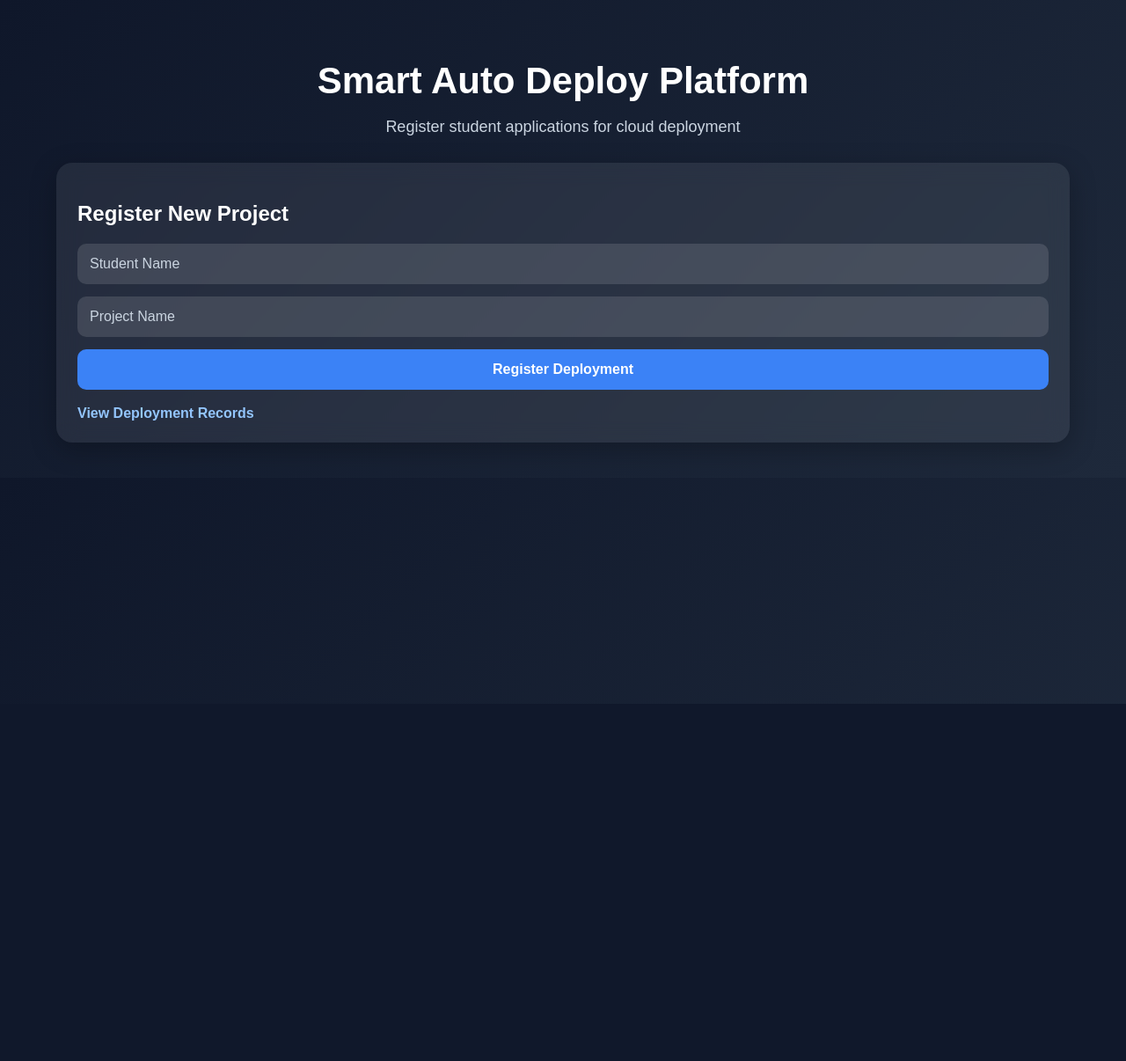
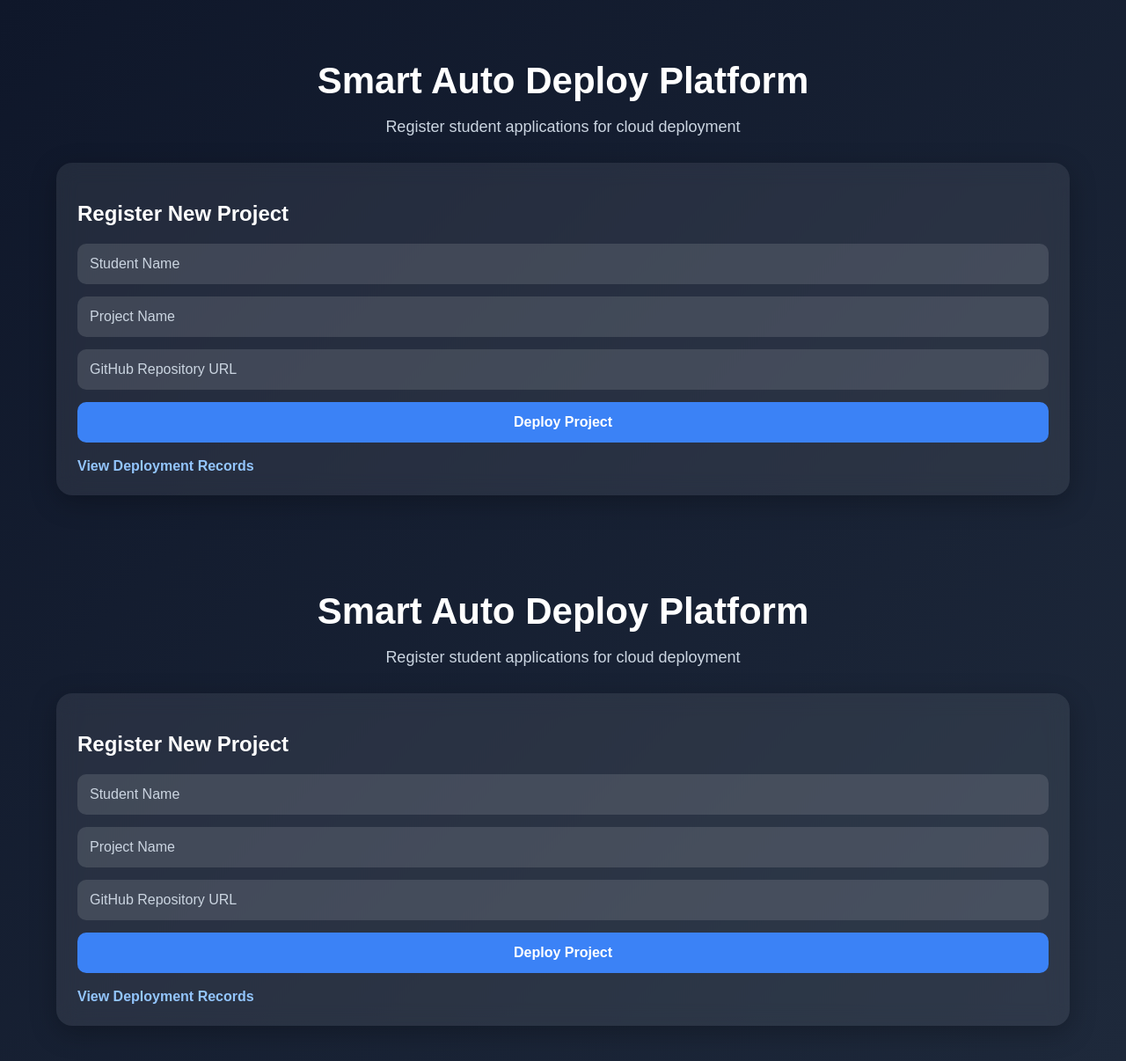
Before and after one commit to ek-coder/smart-auto-deploy-platform, a Flask app: page / in a window 1280 px wide. Shown: the whole page at 88% size. Before the commit the page ends 800 px from the top, so only its background shows below. Run offline with Flask 3, Linux system fonts and the light colour scheme.

Commit message:
Added GitHub repo deployment API

```diff
--- a/app.py
+++ b/app.py
@@ -1,4 +1,4 @@
-from flask import Flask, render_template, request, redirect, url_for
+from flask import Flask, render_template, request, redirect, url_for, jsonify
 from utils.db import init_db, add_deployment, get_all_deployments
 from utils.port_manager import get_next_available_port
 import shutil
@@ -8,10 +8,8 @@ from pathlib import Path
 
 app = Flask(__name__)
 
-# Initialize database
 init_db()
 
-# Base paths inside dashboard container
 BASE_DIR = Path("/app")
 DEPLOYMENTS_DIR = BASE_DIR / "deployments"
 NGINX_ROUTES_DIR = Path("/nginx-routes")
@@ -22,104 +20,6 @@ def sanitize_name(name: str) -> str:
     name = re.sub(r"[^a-z0-9]+", "-", name)
     name = re.sub(r"-+", "-", name).strip("-")
     return name or "project"
-
-
-def create_project_files(project_dir: Path, project_name: str, student_name: str) -> None:
-    templates_dir = project_dir / "templates"
-    static_dir = project_dir / "static"
-
-    templates_dir.mkdir(parents=True, exist_ok=True)
-    static_dir.mkdir(parents=True, exist_ok=True)
-
-    app_py = f"""from flask import Flask, render_template
-
-app = Flask(__name__)
-
-@app.route("/")
-def home():
-    return render_template("index.html")
-
-@app.route("/health")
-def health():
-    return {{"status": "ok", "project": "{project_name}"}}
-
-if __name__ == "__main__":
-    app.run(host="0.0.0.0", port=8000)
-"""
-
-    requirements_txt = """Flask
-gunicorn
-"""
-
-    dockerfile = """FROM python:3.10-slim
-
-WORKDIR /app
-
-COPY requirements.txt .
-RUN pip install --no-cache-dir -r requirements.txt
-
-COPY . .
-
-EXPOSE 8000
-
-CMD ["python", "app.py"]
-"""
-
-    index_html = f"""<!DOCTYPE html>
-<html lang="en">
-<head>
-    <meta charset="UTF-8">
-    <meta name="viewport" content="width=device-width, initial-scale=1.0">
-    <title>{project_name}</title>
-    <link rel="stylesheet" href="{{{{ url_for('static', filename='style.css') }}}}">
-</head>
-<body>
-    <div class="page">
-        <div class="card">
-            <h1>{project_name}</h1>
-            <p>Deployed automatically by Smart Auto Deploy Platform</p>
-            <p><strong>Student:</strong> {student_name}</p>
-            <p><strong>Status:</strong> Running</p>
-        </div>
-    </div>
-</body>
-</html>
-"""
-
-    style_css = """body {
-    margin: 0;
-    font-family: Arial, sans-serif;
-    background: linear-gradient(135deg, #0f172a, #1e293b);
-    color: white;
-}
-
-.page {
-    min-height: 100vh;
-    display: flex;
-    justify-content: center;
-    align-items: center;
-}
-
-.card {
-    width: 500px;
-    background: rgba(255, 255, 255, 0.08);
-    backdrop-filter: blur(12px);
-    border-radius: 18px;
-    padding: 30px;
-    text-align: center;
-    box-shadow: 0 8px 30px rgba(0,0,0,0.25);
-}
-
-h1 {
-    margin-bottom: 14px;
-}
-"""
-
-    (project_dir / "app.py").write_text(app_py, encoding="utf-8")
-    (project_dir / "requirements.txt").write_text(requirements_txt, encoding="utf-8")
-    (project_dir / "Dockerfile").write_text(dockerfile, encoding="utf-8")
-    (templates_dir / "index.html").write_text(index_html, encoding="utf-8")
-    (static_dir / "style.css").write_text(style_css, encoding="utf-8")
 
 
 def create_nginx_route(project_name: str, assigned_port: int) -> None:
@@ -137,8 +37,65 @@ location /apps/{project_name}/ {{
     route_file.write_text(config, encoding="utf-8")
 
 
-def run_command(command: list[str]) -> subprocess.CompletedProcess:
-    return subprocess.run(command, capture_output=True, text=True)
+def run_command(command, cwd=None):
+    return subprocess.run(command, capture_output=True, text=True, cwd=cwd)
+
+
+def deploy_project(student_name: str, project_name_raw: str, repo_url: str):
+    project_name = sanitize_name(project_name_raw)
+    assigned_port = get_next_available_port(start_port=8100)
+    route_path = f"/apps/{project_name}"
+    container_name = f"{project_name}-container"
+    image_name = f"{project_name}-image"
+    project_dir = DEPLOYMENTS_DIR / project_name
+
+    if project_dir.exists():
+        shutil.rmtree(project_dir)
+
+    # Clone repo
+    clone_result = run_command(["git", "clone", repo_url, str(project_dir)])
+    if clone_result.returncode != 0:
+        return False, f"Git clone failed:\n{clone_result.stderr}"
+
+    # Remove old container if exists
+    run_command(["docker", "rm", "-f", container_name])
+
+    # Remove old image if exists
+    run_command(["docker", "rmi", "-f", image_name])
+
+    # Build image
+    build_result = run_command(["docker", "build", "-t", image_name, "."], cwd=str(project_dir))
+    if build_result.returncode != 0:
+        return False, f"Build failed:\n{build_result.stderr}"
+
+    # Run container
+    run_result = run_command([
+        "docker", "run", "-d",
+        "-p", f"{assigned_port}:8000",
+        "--name", container_name,
+        image_name
+    ])
+    if run_result.returncode != 0:
+        return False, f"Container run failed:\n{run_result.stderr}"
+
+    # Write nginx route
+    create_nginx_route(project_name, assigned_port)
+
+    add_deployment(
+        student_name=student_name,
+        project_name=project_name,
+        assigned_port=assigned_port,
+        route_path=route_path,
+        container_name=container_name,
+        status="Running"
+    )
+
+    return True, {
+        "project_name": project_name,
+        "assigned_port": assigned_port,
+        "route_path": route_path,
+        "container_name": container_name
+    }
 
 
 @app.route("/")
@@ -149,66 +106,47 @@ def home():
 @app.route("/deploy", methods=["POST"])
 def deploy():
     student_name = request.form.get("student_name", "").strip()
-    project_name_raw = request.form.get("project_name", "").strip()
+    project_name = request.form.get("project_name", "").strip()
+    repo_url = request.form.get("repo_url", "").strip()
 
-    if not student_name or not project_name_raw:
+    if not student_name or not project_name or not repo_url:
         return "Missing required fields", 400
 
-    project_name = sanitize_name(project_name_raw)
-    assigned_port = get_next_available_port(start_port=8100)
-    route_path = f"/apps/{project_name}"
-    container_name = f"{project_name}-container"
-    image_name = f"{project_name}-image"
-    project_dir = DEPLOYMENTS_DIR / project_name
+    success, result = deploy_project(student_name, project_name, repo_url)
 
-    try:
-        # Fresh project directory
-        if project_dir.exists():
-            shutil.rmtree(project_dir)
-        project_dir.mkdir(parents=True, exist_ok=True)
+    if not success:
+        return f"<pre>{result}</pre>", 500
 
-        # Create project files
-        create_project_files(project_dir, project_name_raw, student_name)
+    return redirect(url_for("deployments"))
 
-        # Remove old container if it exists
-        run_command(["docker", "rm", "-f", container_name])
 
-        # Build image
-        build_result = run_command([
-            "docker", "build", "-t", image_name, str(project_dir)
-        ])
+@app.route("/api/deploy", methods=["POST"])
+def api_deploy():
+    data = request.get_json(silent=True) or {}
 
-        if build_result.returncode != 0:
-            return f"Build failed:<br><pre>{build_result.stderr}</pre>", 500
+    student_name = str(data.get("student_name", "")).strip()
+    project_name = str(data.get("project_name", "")).strip()
+    repo_url = str(data.get("repo_url", "")).strip()
 
-        # Run container
-        run_result = run_command([
-            "docker", "run", "-d",
-            "-p", f"{assigned_port}:8000",
-            "--name", container_name,
-            image_name
-        ])
+    if not student_name or not project_name or not repo_url:
+        return jsonify({
+            "success": False,
+            "message": "student_name, project_name, and repo_url are required"
+        }), 400
 
-        if run_result.returncode != 0:
-            return f"Container run failed:<br><pre>{run_result.stderr}</pre>", 500
+    success, result = deploy_project(student_name, project_name, repo_url)
 
-        # Generate nginx route file
-        create_nginx_route(project_name, assigned_port)
+    if not success:
+        return jsonify({
+            "success": False,
+            "message": result
+        }), 500
 
-        # Save deployment record
-        add_deployment(
-            student_name=student_name,
-            project_name=project_name,
-            assigned_port=assigned_port,
-            route_path=route_path,
-            container_name=container_name,
-            status="Running"
-        )
-
-        return redirect(url_for("deployments"))
-
-    except Exception as e:
-        return f"Deployment error: {str(e)}", 500
+    return jsonify({
+        "success": True,
+        "message": "Deployment successful",
+        "data": result
+    }), 200
 
 
 @app.route("/deployments")
--- a/templates/index.html
+++ b/templates/index.html
@@ -18,7 +18,35 @@
             <form action="/deploy" method="POST" class="deploy-form">
                 <input type="text" name="student_name" placeholder="Student Name" required>
                 <input type="text" name="project_name" placeholder="Project Name" required>
-                <button type="submit">Register Deployment</button>
+                <input type="text" name="repo_url" placeholder="GitHub Repository URL" required>
+                <button type="submit">Deploy Project</button>
+            </form>
+            <a href="/deployments" class="view-link">View Deployment Records</a>
+        </div>
+    </div>
+</body>
+</html><!DOCTYPE html>
+<html lang="en">
+<head>
+    <meta charset="UTF-8">
+    <meta name="viewport" content="width=device-width, initial-scale=1.0">
+    <title>Smart Auto Deploy Platform</title>
+    <link rel="stylesheet" href="{{ url_for('static', filename='style.css') }}">
+</head>
+<body>
+    <div class="page">
+        <div class="hero">
+            <h1>Smart Auto Deploy Platform</h1>
+            <p>Register student applications for cloud deployment</p>
+        </div>
+
+        <div class="card">
+            <h2>Register New Project</h2>
+            <form action="/deploy" method="POST" class="deploy-form">
+                <input type="text" name="student_name" placeholder="Student Name" required>
+                <input type="text" name="project_name" placeholder="Project Name" required>
+                <input type="text" name="repo_url" placeholder="GitHub Repository URL" required>
+                <button type="submit">Deploy Project</button>
             </form>
             <a href="/deployments" class="view-link">View Deployment Records</a>
         </div>
```
